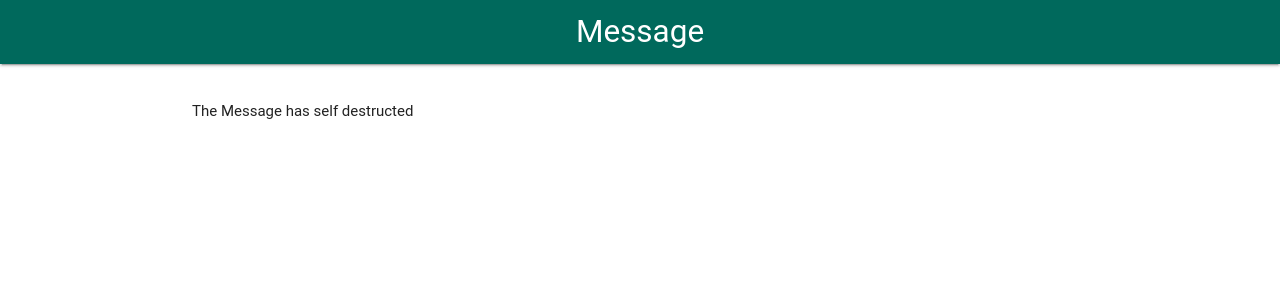
After one commit to Shokr/self-destructing-message, a PHP site: template resources/views/message/show.twig in a window 1280 px wide. The commit adds this page. Shown: the top 300 px of the page. Run offline with PHP 8.4, Linux system fonts and the light colour scheme; the template is opened without the code that fills it, so the values that code supplies are empty; some libraries are stand-ins or nearby versions; some web fonts are replaced.

Commit message:
Self Destructing Message. 23/3/2016

```diff
--- a/composer.json
+++ b/composer.json
@@ -8,8 +8,7 @@
         "hassankhan/config": "^0.10.0",
         "twig/twig": "^1.24",
         "twig/extensions": "^1.3",
-        "mailgun/mailgun-php": "^1.8",
-        "mailchimp/mailchimp": "^2.0"
+        "mailgun/mailgun-php": "^1.8"
     },
     "authors": [
         {
--- a/resources/views/email/message.twig
+++ b/resources/views/email/message.twig
@@ -1,5 +1,5 @@
 <p>You Have a new self deleted message</p>
 
-<p>URL {{ hash }}</p>
+<p><a href="{{ base_url() }}{{ path_for('message', {'hash': hash}) }}">{{ base_url() }}{{ path_for('message', {'hash': hash}) }}</a></p>
 
 <p>Thanks, <br /> <a href="https://github.com/Shokr">Shokr</a></p>
--- /dev/null
+++ b/resources/views/message/show.twig
@@ -0,0 +1,48 @@
+<!doctype html>
+<html lang="en">
+<head>
+    <meta charset="UTF-8">
+    <meta name="viewport" content="width=device-width, initial-scale=1">
+
+    <!-- Compiled and minified CSS -->
+    <link rel="stylesheet" href="https://cdnjs.cloudflare.com/ajax/libs/materialize/0.97.5/css/materialize.min.css">
+    <!-- icons -->
+    <link href="https://fonts.googleapis.com/icon?family=Material+Icons" rel="stylesheet">
+    <!-- Compiled and minified JavaScript
+    <script src="https://cdnjs.cloudflare.com/ajax/libs/materialize/0.97.5/js/materialize.min.js"></script>
+    -->
+
+    <title>Contact Form | self-destructing-message app</title>
+</head>
+<body>
+<header>
+
+    <nav>
+        <div class="nav-wrapper" style="background-color: #00695c">
+            <a href="#" class="brand-logo center">Message</a>
+        </div>
+    </nav>
+
+</header>
+
+
+<div class="container">
+    <div class="row">
+        <div class="row">
+            <div class="col s12">
+
+            </div>
+        </div>
+        <div class="col s12">
+            {% if message.message %}
+                {{ message.message }}
+            {% else %}
+                <p> The Message has self destructed </p>
+            {% endif %}
+        </div>
+    </div>
+</div>
+
+
+</body>
+</html>
```
Also changed, not shown: app/routes.php (+24 -1 lines), database/destructy.sql (added, +64 -0 lines), 1 other file.
